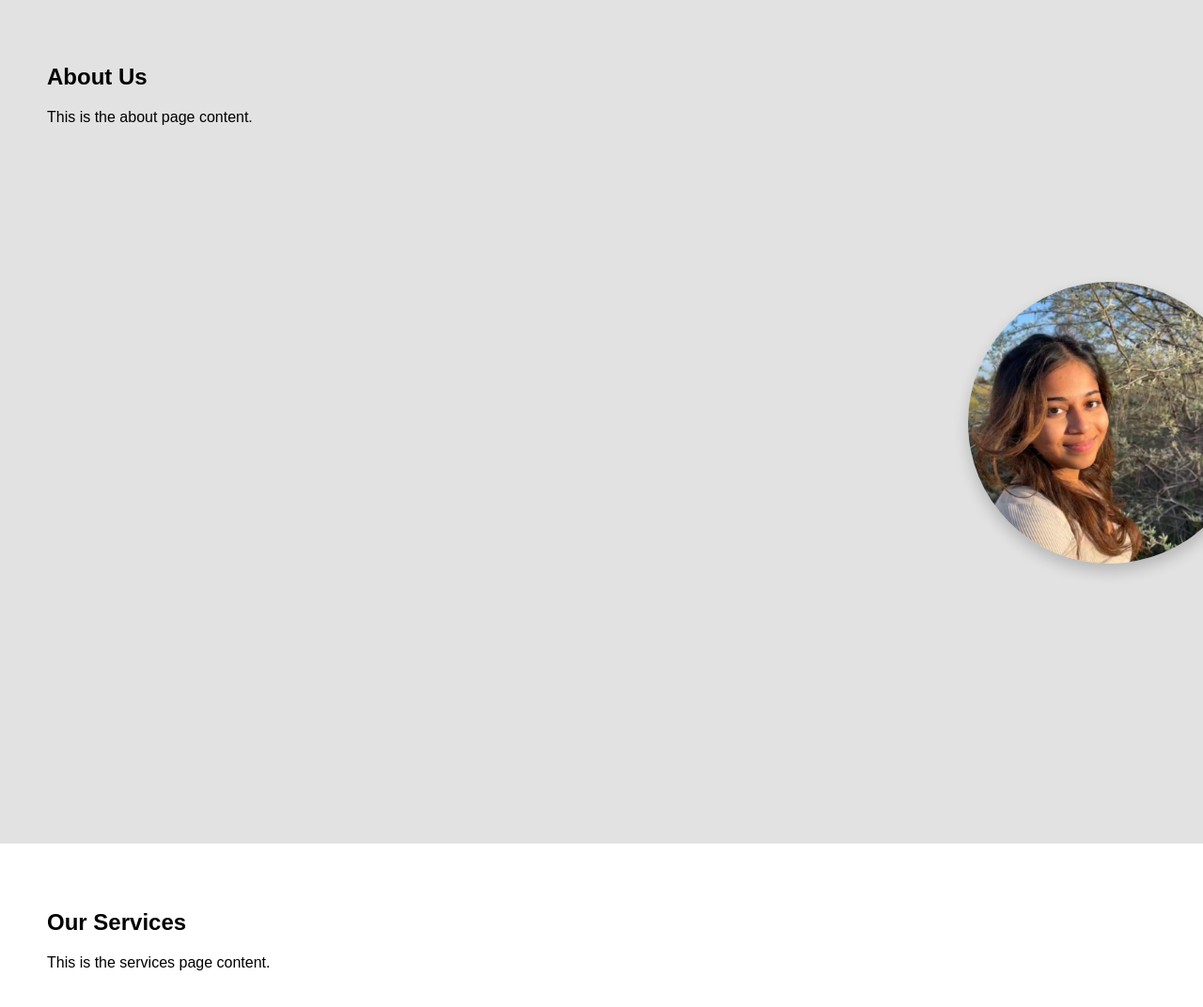
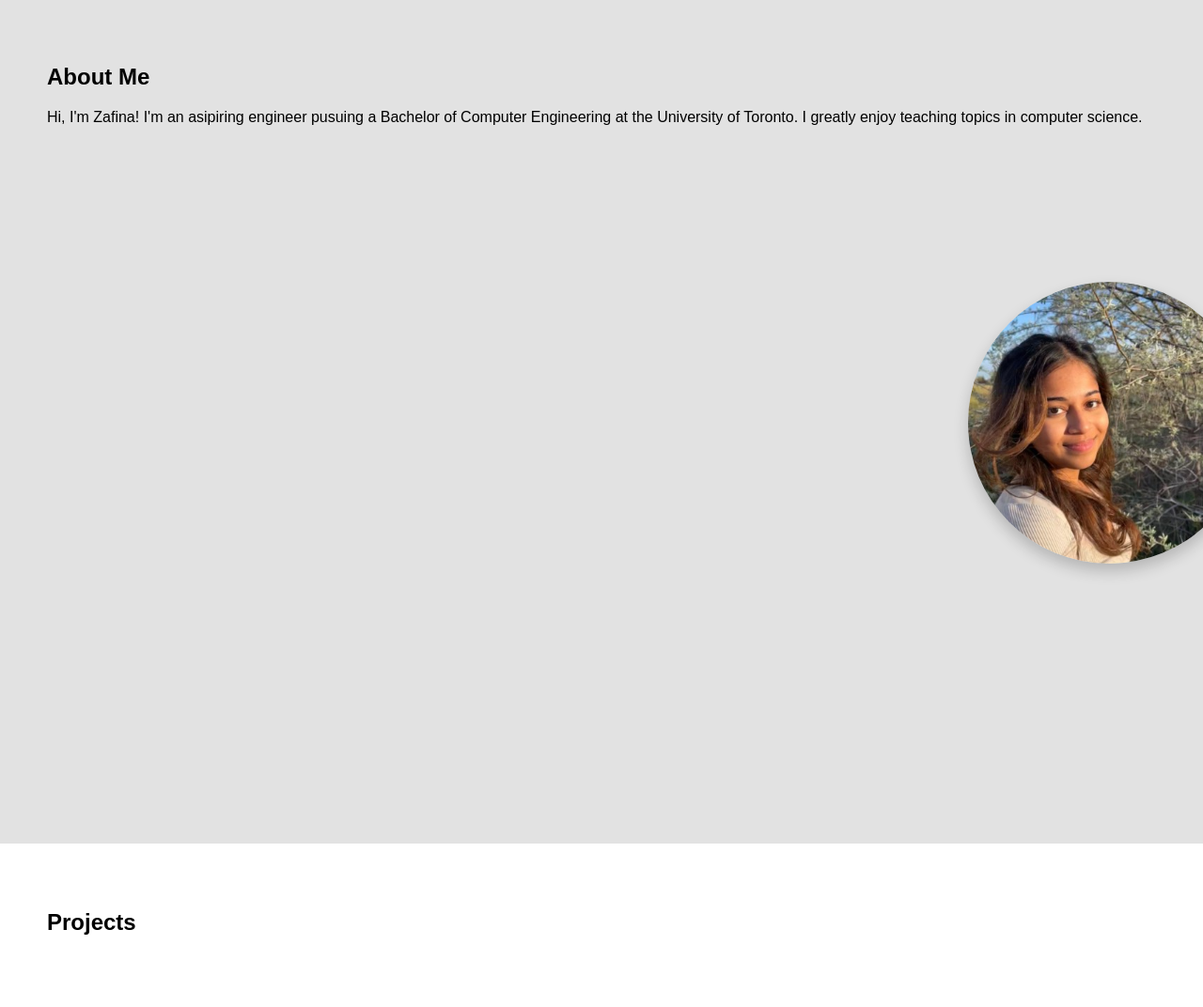
Before and after one commit to T4FFY/Personal_Website, a plain HTML site: page index.html in a window 1280 px wide. Shown: the part 802-1874 px from the top of the page at 94% size. Drawn offline with Linux system fonts and the light colour scheme; a web font is replaced by a local one.

Commit message:
Structure

```diff
--- a/index.html
+++ b/index.html
@@ -36,15 +36,15 @@
 
         </section>
         <section id="about" class="content-section">
-            <h1>About Us</h1>
-            <p>This is the about page content.</p>
+            <h1>About Me</h1>
+            <p>Hi, I'm Zafina! I'm an asipiring engineer pusuing a Bachelor of Computer Engineering at the University of
+                Toronto. I greatly enjoy teaching topics in computer science. </p>
             <div class="profile-container">
                 <img src="profile.jpg" alt="Profile Picture" class="profile-pic">
             </div>
         </section>
         <section id="projects" class="content-section">
-            <h1>Our Services</h1>
-            <p>This is the services page content.</p>
+            <h1>Projects</h1>
         </section>
         <section id="experience" class="content-section">
             <h1>Contact Us</h1>
@@ -53,8 +53,6 @@
 
     </main>
 
-    <script src="script.js"></script>
-
 </body>
 
 </html>
```
Also changed, not shown: images/yidai-song-cehB8p7n-08-unsplash.jpg (added), 5 other files.
